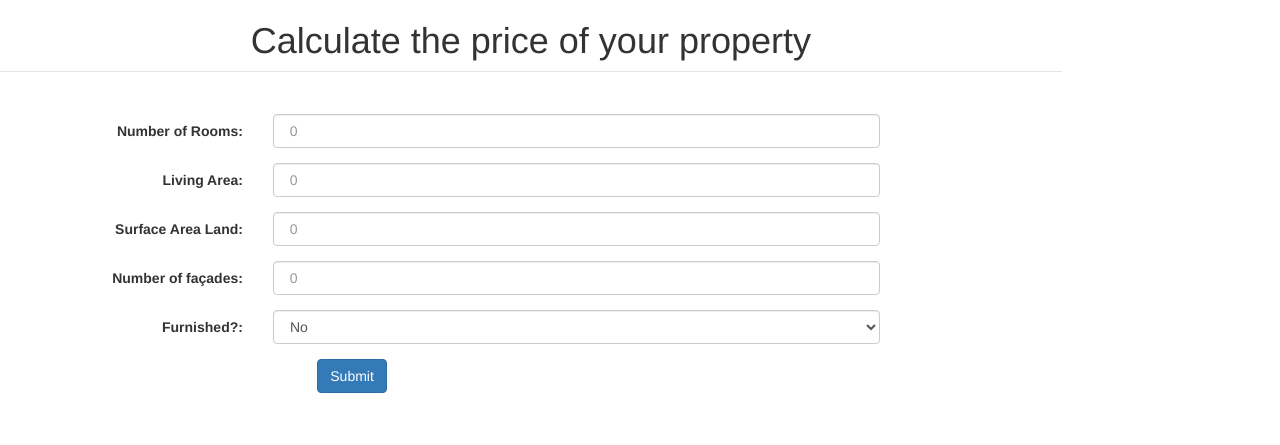
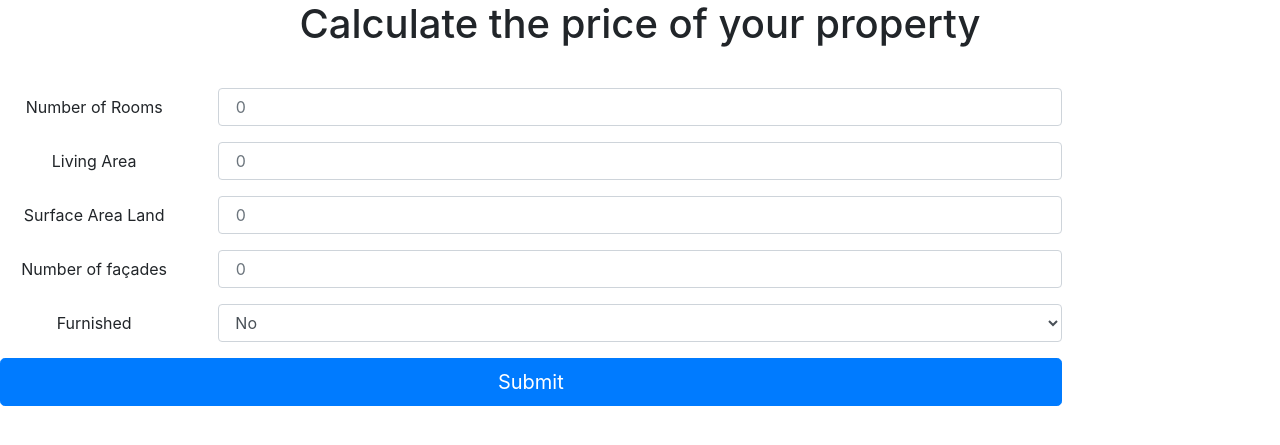
Before and after one commit to sebasGarcia/challenge-machine-learning-api-deployment, a Flask app: page /predict in a window 1280 px wide. Shown: the top 445 px of the page. Run offline with Flask 2, Linux system fonts and the light colour scheme; some libraries are stand-ins or nearby versions.

Commit message:
changing form layout

```diff
--- a/templates/immoeliza.html
+++ b/templates/immoeliza.html
@@ -1,49 +1,62 @@
 <!DOCTYPE html>
 <html lang="en">
     <head>
+		<!--Template copied from github project: https://github.com/jay3dec/python-flask-app/blob/feature-post-data/templates/index.html-->
+		 <!-- Required meta tags -->
+		 <meta charset="utf-8">
+		 <meta name="viewport" content="width=device-width, initial-scale=1, shrink-to-fit=no">
+
+		 <!-- Bootstrap CSS -->
         <title>Calculate the price of your property</title>
-		<link href="https://maxcdn.bootstrapcdn.com/bootstrap/3.3.2/css/bootstrap.min.css" rel="stylesheet">
+		<link rel="canonical" href="https://getbootstrap.com/docs/5.0/examples/sign-in/">
+		<link rel="stylesheet" href="https://cdn.jsdelivr.net/npm/bootstrap@4.0.0/dist/css/bootstrap.min.css" integrity="sha384-Gn5384xqQ1aoWXA+058RXPxPg6fy4IWvTNh0E263XmFcJlSAwiGgFAW/dAiS6JXm" crossorigin="anonymous">
+
+	  <!-- Custom styles for this template -->
+	  <link href="/static/css/signin.css" rel="stylesheet">
 	</head>
 
-	<body align=center>
-		<div class="row">
-			<div class="col-md-10"></div>
-			<div class="col-md-10"><legend><h1>Calculate the price of your property</h1></legend></div>
-			<div class="col-md-10"></div>
-		</div>
+	<body class="text-center">
+
+
+			<div class="h3 mb-3 fw-normal"><legend><h1>Calculate the price of your property</h1></legend></div>
+
+
 			<br>
-			<div class="row">
-			<div class="col-md-10"></div>
-			<div class="col-md-10">
-				<form class="form-horizontal" action="{{url_for('predict')}}"  method="post">
-					<div class="form-group">
-						<label class="control-label col-xs-3" for="number_rooms">Number of Rooms:</label>
-						<div class="col-xs-7">
-							<input type="number" min="0" class="form-control" name="number_rooms" placeholder="&nbsp;0&nbsp;">
+
+				<form action="{{url_for('predict')}}"  method="post">
+					<div class="form-group row">
+						<label  class="col-sm-2 col-form-label" for="number_rooms">Number of Rooms</label>
+						<div class="col-sm-8">
+						<input type="number" min="0" class="form-control" name="number_rooms" placeholder="&nbsp;0&nbsp;">
 						</div>
 					</div>
-					<div class="form-group">
-						<label class="control-label col-xs-3" for="living_area">Living Area:</label>
-						<div class="col-xs-7">
+					<div class="form-group row">
+						<label  class="col-sm-2 col-form-label" for="living_area">Living Area</label>
+						<div class="col-sm-8">
 							<input type="number" min="0" class="form-control" name="living_area" placeholder="&nbsp;0&nbsp;">
 						</div>
+
+
 					</div>
-					<div class="form-group">
-						<label class="control-label col-xs-3" for="surface_area">Surface Area Land:</label>
-						<div class="col-xs-7">
+					<div class="form-group row">
+						<label   class="col-sm-2 col-form-label" for="surface_area">Surface Area Land</label>
+						<div class="col-sm-8">
 							<input type="number" min="0" class="form-control" name="surface_area" placeholder="&nbsp;0&nbsp;">
 						</div>
 					</div>
-					<div class="form-group">
-						<label class="control-label col-xs-3" for="number_facades">Number of façades:</label>
-						<div class="col-xs-7">
+					<div class="form-group row">
+						<label  class="col-sm-2 col-form-label" for="number_facades">Number of façades</label>
+						<div class="col-sm-8">
 							<input type="number" min="0" class="form-control" name="numbes_facades" placeholder="&nbsp;0&nbsp;">
 						</div>
+
+
 					</div>
+
 					<!-- Yes or No for Furnished-->
-					<div class="form-group">
-						<label class="control-label col-xs-3" for="furnisheddropdown">Furnished?:</label>
-						<div class="col-xs-7">
+					<div class="form-group row">
+						<label  class="col-sm-2 col-form-label" for="furnisheddropdown">Furnished</label>
+						<div class="col-sm-8">
 						<select class="form-control"  type="text" name="furnisheddropdown" placeholder="Furnished?">
 							<option id="furnished_yes" value="">Yes</option>
 							<option selected id="furnished_no" value="">No</option>
@@ -51,31 +64,17 @@
 					</div>
 					</div>
 					<!-- Yes or No for Furnished block finish...Do the same for the rest of yes/no columns and categorical values-->
+					<div class="form-group row">
+				<div class="col-sm-10 text-center">
+					<button class="w-100 btn btn-lg outline btn-primary  mr-2" type="submit">Submit</button>
+				</div>
+				</div>
 
 
+        		</form>
 
-
-
-
-
-
-
-
-
-
-
-
-				</div>
-
-					<div class="form-group">
-					<div class="row justify-content-center col-xs-7">
-            			<div class="text-center justify-content-center">
-                			<input type="submit" class="btn btn-primary" value="Submit">
-            			</div>
-					</div>
-        			</div>
-        		</form>
-        	</div>
-
+				<script src="https://code.jquery.com/jquery-3.2.1.slim.min.js" integrity="sha384-KJ3o2DKtIkvYIK3UENzmM7KCkRr/rE9/Qpg6aAZGJwFDMVNA/GpGFF93hXpG5KkN" crossorigin="anonymous"></script>
+				<script src="https://cdn.jsdelivr.net/npm/popper.js@1.12.9/dist/umd/popper.min.js" integrity="sha384-ApNbgh9B+Y1QKtv3Rn7W3mgPxhU9K/ScQsAP7hUibX39j7fakFPskvXusvfa0b4Q" crossorigin="anonymous"></script>
+				<script src="https://cdn.jsdelivr.net/npm/bootstrap@4.0.0/dist/js/bootstrap.min.js" integrity="sha384-JZR6Spejh4U02d8jOt6vLEHfe/JQGiRRSQQxSfFWpi1MquVdAyjUar5+76PVCmYl" crossorigin="anonymous"></script>
 	</body>
 </html>
```
Also changed, not shown: templates/result.html (added).
